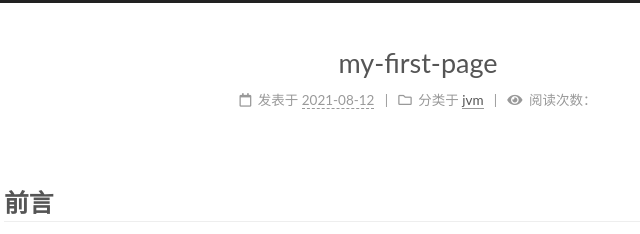
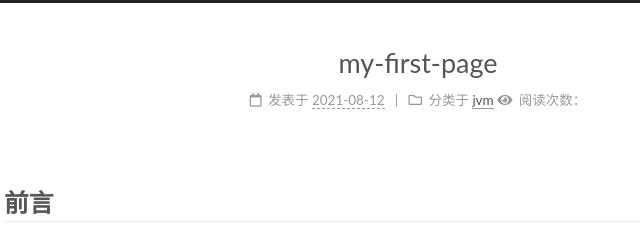
Before and after one commit to xqnode/xqnode.github.io, a plain HTML site: page 2021/08/12/my-first-page/index.html in a window 1280 px wide. Shown: the top 234 px of the page, 348-988 px from the left. Drawn offline with Linux system fonts and the light colour scheme; some packages are replaced by stand-ins of ours; no server answers; a script that the page names is missing.

Commit message:
Site updated: 2021-08-12 21:51:37

```diff
--- a/2021/08/12/my-first-page/index.html
+++ b/2021/08/12/my-first-page/index.html
@@ -209,7 +209,6 @@
 
             <span class="post-meta-item" title="阅读次数" id="busuanzi_container_page_pv" style="display: none;"></span>
 
-              <span class="post-meta-divider">|</span>
               <span class="post-meta-item-icon">
                 <i class="fa fa-eye"></i>
               </span>
```
Also changed, not shown: 2021/08/12/hello-world/index.html (+0 -1 lines).
